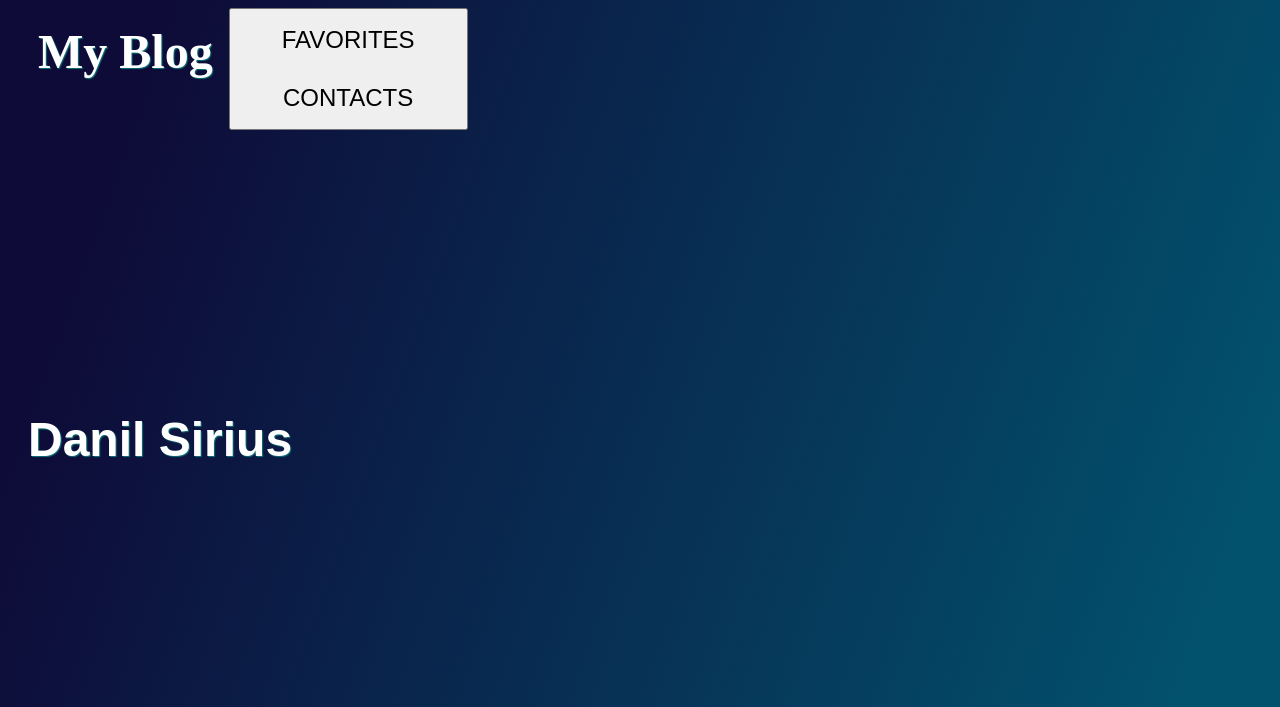
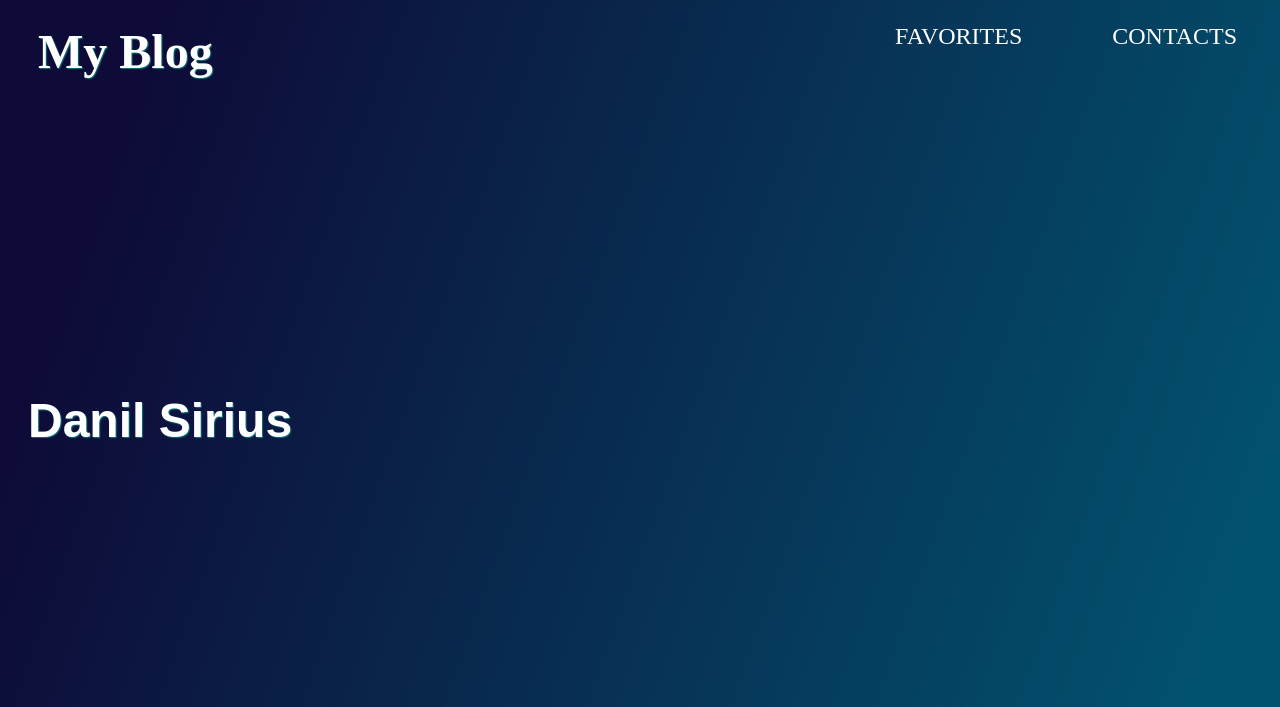
Before and after one commit to 51Sirius/MyBlog, a Flask app: page / in a window 1280 px wide. Shown: the top 707 px of the page. Run offline with Flask 2, Linux system fonts and the light colour scheme.

Commit message:
Push contacts to right

```diff
--- a/static/css/navbar.css
+++ b/static/css/navbar.css
@@ -8,13 +8,13 @@ header {
 }
 
 h1 {
+    flex-grow: 1;
     margin: 16px 16px 16px 20px;
     font-size: xxx-large;
     text-shadow: #0d7377 1px 1px 1px;
 }
 
 .btn-grad {
-    margin-right: auto;
     font-size: x-large;
     padding: 15px 45px;
     text-align: center;
--- a/templates/navbar.html
+++ b/templates/navbar.html
@@ -1,7 +1,5 @@
 <header>
     <h1>My Blog</h1>
-    <button>
-        <div class="btn-grad">Favorites</div>
-        <div class="btn-grad">Contacts</div>
-    </button>
+    <div class="btn-grad">Favorites</div>
+    <div class="btn-grad">Contacts</div>
 </header>
```
